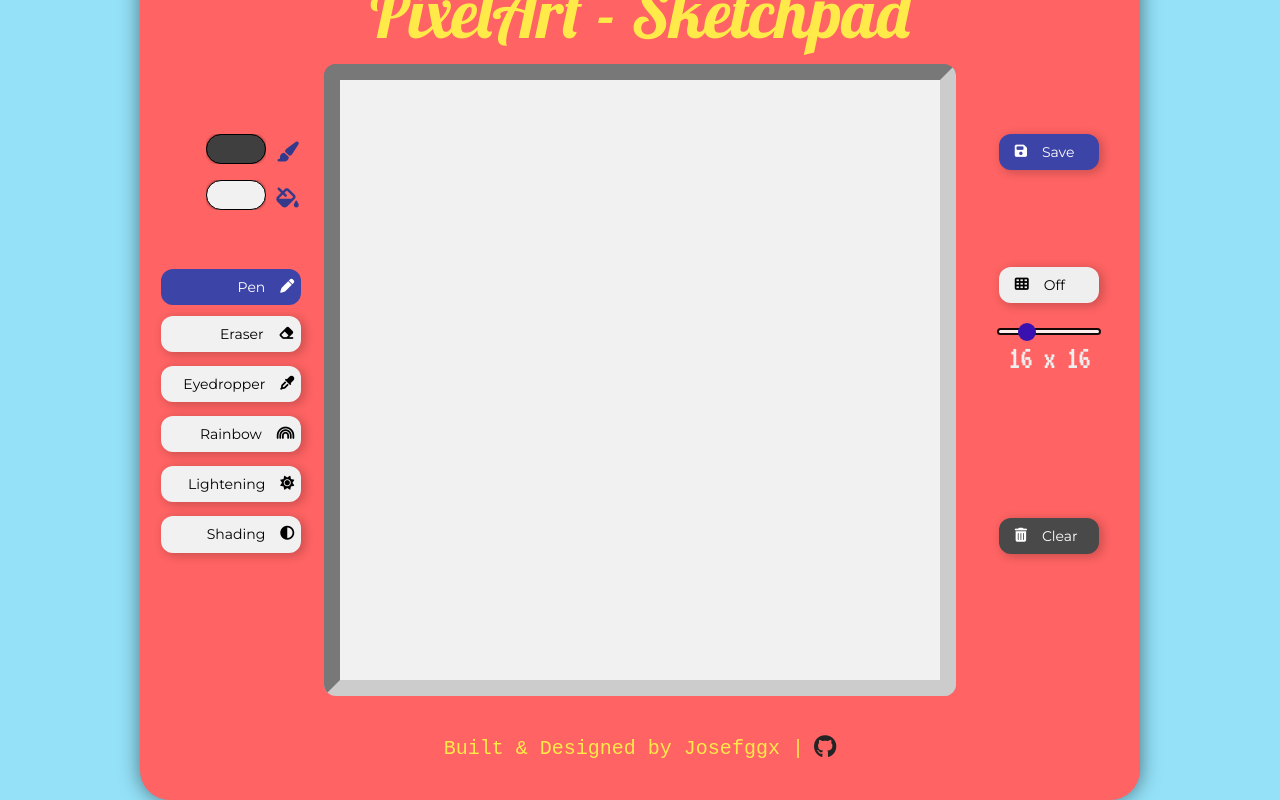
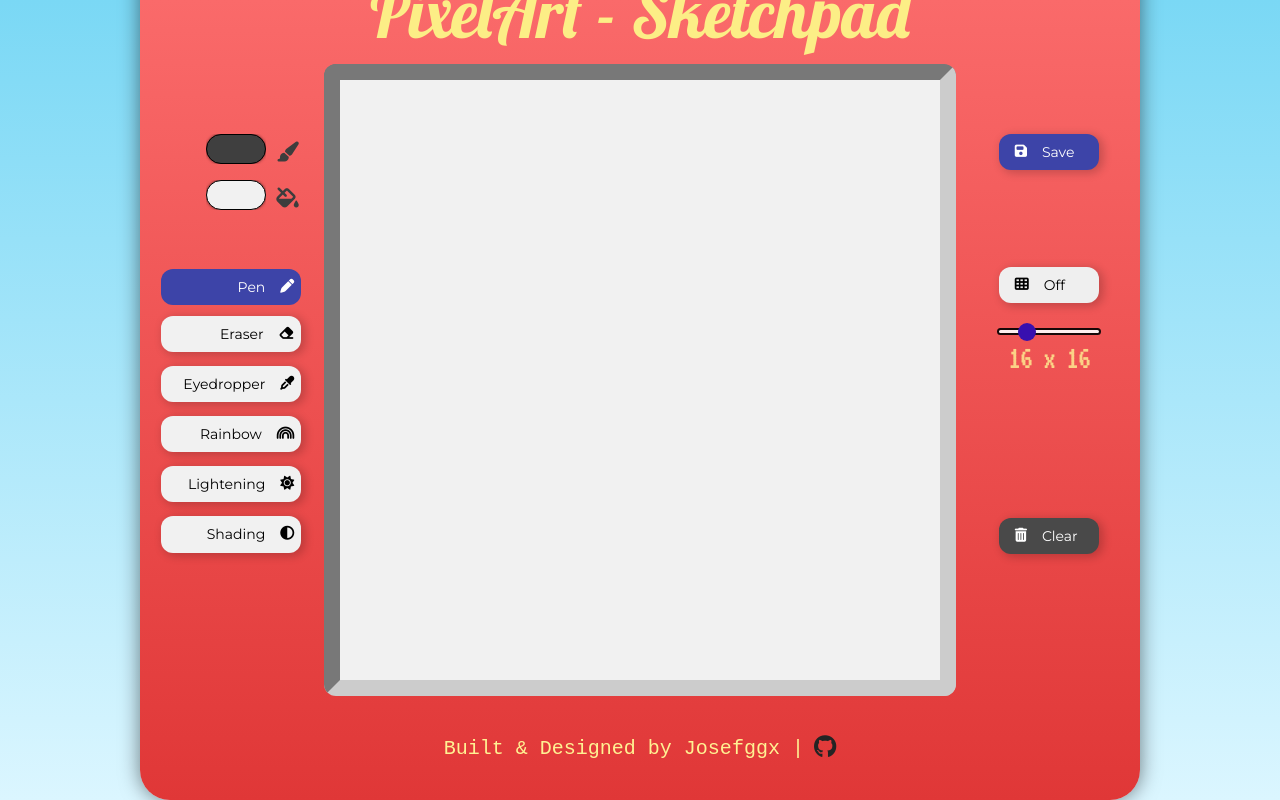
Before and after one commit to josefggx/pixel-art-sketchpad, a plain HTML site: page index.html in a window 1280 px wide. Drawn offline with Linux system fonts and the light colour scheme.

Commit message:
Adjusting sizing

```diff
--- a/css/main.css
+++ b/css/main.css
@@ -39,7 +39,7 @@ html {
 }
 
 body {
-  font-size: 1.4rem;
+  font-size: 1.6rem;
 }
 
 ::-moz-selection {
@@ -87,7 +87,7 @@ textarea {
 @import url('https://fonts.googleapis.com/css2?family=Raleway:wght@400;700&display=swap');
 
 body {
-  background-color: #94e1f8;
+  background: linear-gradient(#7ad8f5, #dbf6ff) fixed;
   font-family: 'Montserrat', sans-serif;
 }
 
@@ -96,7 +96,7 @@ div#mega-container {
   align-items: center;
   width: 1000px;
   height: 850px;
-  background-color: #ff6363;
+  background: linear-gradient(to top,#e03737, #fa6a6a) fixed;
   position: absolute;
   top: -50px;
   bottom: 0;
@@ -126,7 +126,7 @@ div#footer {
 }
 
 p#footer-text {
-  color: #ffea49;
+  color: #fff293;
   font: monospace;
 }
 
@@ -142,7 +142,7 @@ p#footer-text {
 
 h1#tittle {
   font-family: 'Lobster', cursive;
-  color: #ffea49;
+  color: #fcee86;
   text-align: center;
   font-size: 6.8rem;
 }
@@ -163,7 +163,8 @@ div#size-container {
 div#size-container>label {
   font-size: 3.4rem;
   font-family: 'VT323', monospace;
-  color: #eeeeee;
+  color: #fff293;
+  opacity: .8;
   margin-top: -20px;
   margin-bottom: 20px;
   letter-spacing: -2px;
@@ -214,7 +215,7 @@ div#color-options {
   grid-template-rows: 1fr 1fr;
   margin-left: 45px;
   gap: 10px;
-  color: #343a8b;
+  color: #3d3d3d;
   font-size: 2rem;
 }
 
@@ -256,9 +257,10 @@ div#color-options>input::-webkit-color-swatch {
   padding: 10px 7px;
   background-color: #f1f1f1;
   cursor: pointer;
-  transition: 0.3s all;
+  transition: 0.1s all;
   display: flex;
   justify-content: flex-end;
+  padding: 10px 7px;
   width: 140px;
   border-radius: 12px;
   box-shadow: 3px 2px 10px 1px rgba(0, 0, 0, 0.20);
@@ -266,6 +268,11 @@ div#color-options>input::-webkit-color-swatch {
 
 .btn>i {
   margin-left: 15px;
+}
+
+.btn:active {
+  transform: translate(0px, 3px);
+  box-shadow: none;
 }
 
 .active {
@@ -308,11 +315,11 @@ div#color-options>input::-webkit-color-swatch {
   font-family: 'Montserrat', sans-serif;
   font-size: 1.4rem;
   padding: 10px 16px;
+  width: 100px;
   cursor: pointer;
-  transition: 0.3s all;
+  transition: 0.1s all;
   display: flex;
   justify-content: flex-start;
-  width: 100px;
   border-radius: 12px;
   box-shadow: 3px 2px 10px 1px rgba(0, 0, 0, 0.20);
   margin-top: -25px;
@@ -332,6 +339,11 @@ div#color-options>input::-webkit-color-swatch {
 
 #grid-lines:hover {
   background-color: #e6e6e6;
+}
+
+#grid-lines:active {
+  transform: translate(0px, 3px);
+  box-shadow: none;
 }
 
 #grid-lines.inactive:hover {
```
Also changed, not shown: index.html (line endings or trailing spaces).
